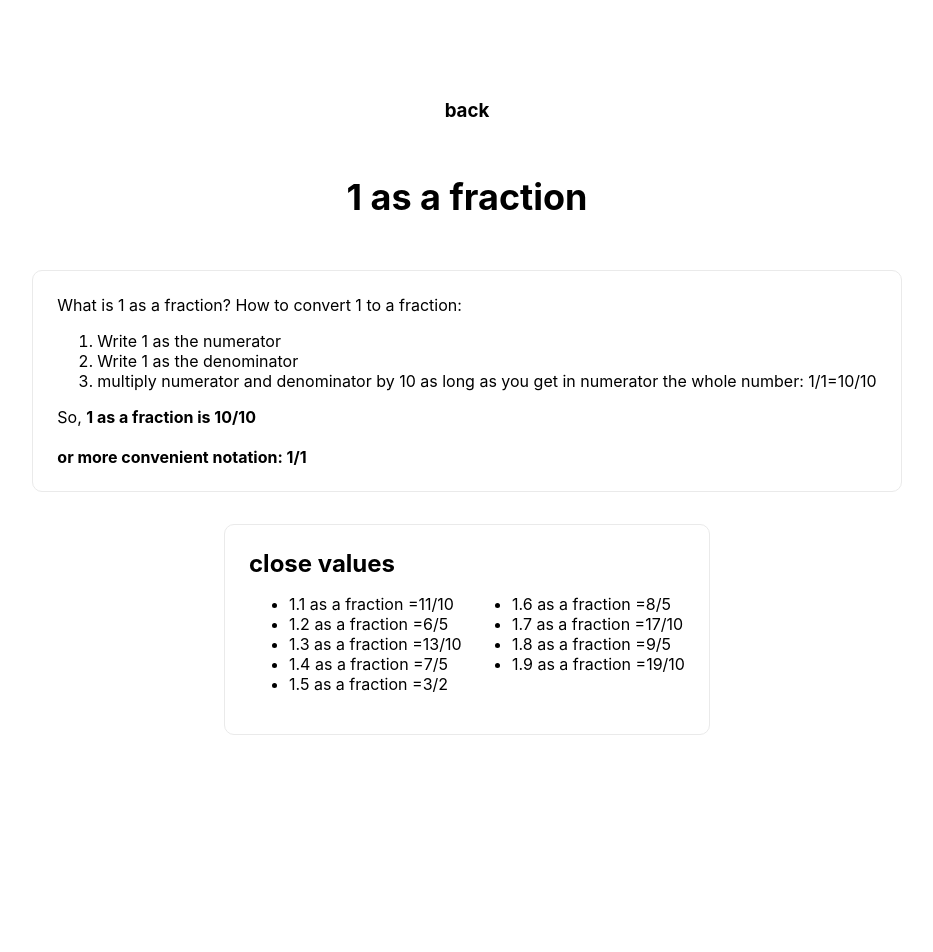
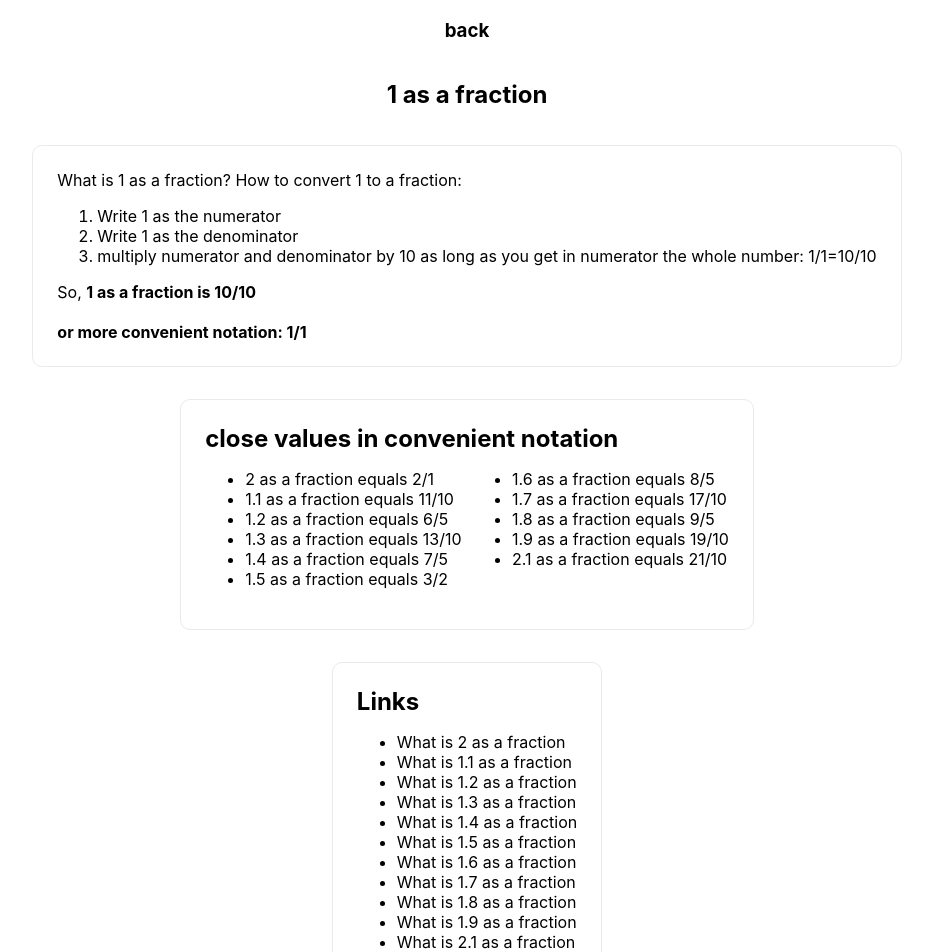
Before and after one commit to ubermensh/anyconvert, a Next.js app: page /as_a_fraction/1 in a window 1280 px wide. Shown: the top 952 px of the page, without its empty margins (173-1106 px from the left). Before the commit the page ends 831 px from the top, so only its background shows below. Built offline with nearby package versions, Linux system fonts and the light colour scheme.

Commit message:
links for fraction

```diff
--- a/pages/as_a_fraction/[number].js
+++ b/pages/as_a_fraction/[number].js
@@ -6,11 +6,12 @@ const Decimal = require('decimal.js')
 export default function Fraction({ number, numerator, denominator, hNumerator, hDenominator, closeValues }) {
     console.log(number, numerator, denominator, hNumerator, hDenominator );
     console.log(closeValues);
+
     return (
         <div className={styles.container}>
             <main className={styles.main}>
                 <h3><Link href="/" className={styles.card}><a>back</a></Link></h3>
-                <div className={styles.description}>
+                <div>
                     <h2>{number} as a fraction</h2>
                 </div>
                 <div className={styles.card}>
@@ -25,20 +26,29 @@ How to convert {number} to a fraction:
                     {denominator != hDenominator &&
                         <b>or more convenient notation: {hNumerator}/{hDenominator}</b>
                     }
-
                 </div>
                 <div className={styles.card}>
-                    <h3>close values</h3>
+                    <h3>close values in convenient notation</h3>
                     <ul style={{ columnCount: 2, columnGap: "50px" }}>
                         {Object.keys(closeValues).map((currentNumber, i) => (
                             <li key={i}>
-                                <span>{currentNumber} as a fraction =
-                                     {closeValues[currentNumber][0]}/{closeValues[currentNumber][1]}
+                                <span>{currentNumber} as a fraction equals {closeValues[currentNumber][0]}/{closeValues[currentNumber][1]}
                                 </span>
                             </li>
                         ))}
                     </ul>
                 </div>
+
+                <section className={styles.card}>
+                    <h3>Links</h3>
+                    <ul>
+                        {Object.keys(closeValues).map(index => (
+                            <li key={index}><Link href={`/as_a_fraction/${index}`} ><a>What is {index} as a fraction</a></Link></li>
+                        ))
+                        }
+                    </ul>
+                </section>
+
             </main>
         </div>
     )
@@ -68,7 +78,7 @@ export async function getServerSideProps(context) {
     function getCloseValuesDecimal() {
         let res = {};
         let currentNumber = decimalNumber;
-        for (let i = 0; i <= 8; i++) {
+        for (let i = 0; i <= 10; i++) {
             // currentNumber += 0.1;
             currentNumber = currentNumber.plus(0.1);
             // res[currentNumber] = fraction(currentNumber, 1)
--- a/styles/Home.module.css
+++ b/styles/Home.module.css
@@ -8,7 +8,7 @@
 }
 
 .main {
-  padding: 5rem 0;
+  /* padding: 5rem 0; */
   flex: 1;
   display: flex;
   flex-direction: column;
```
